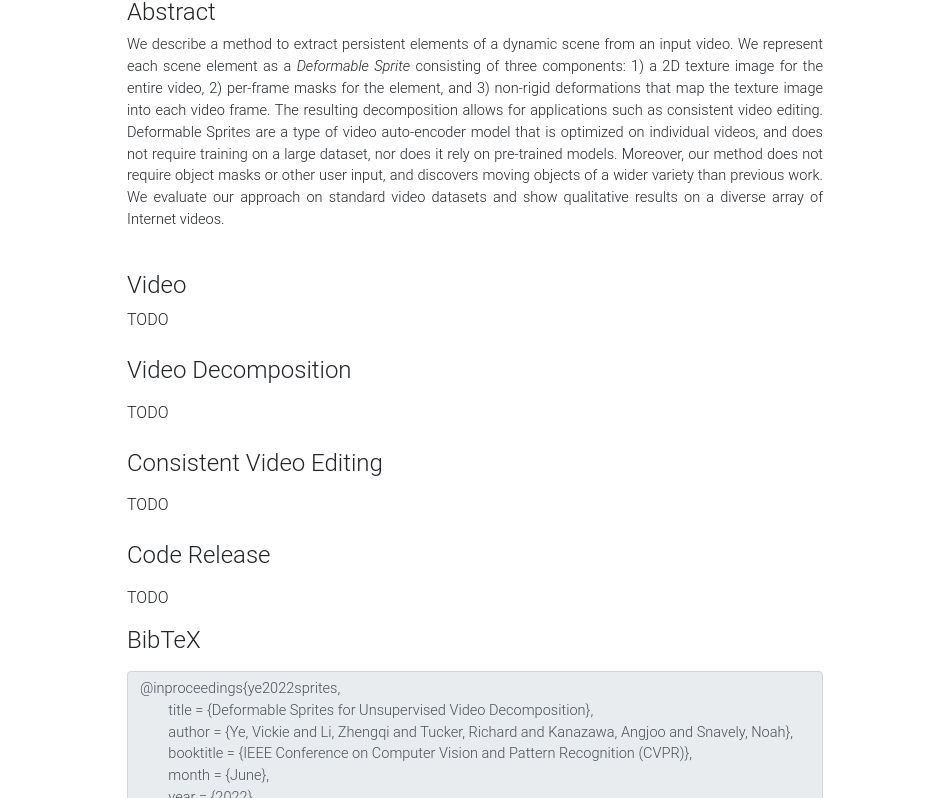
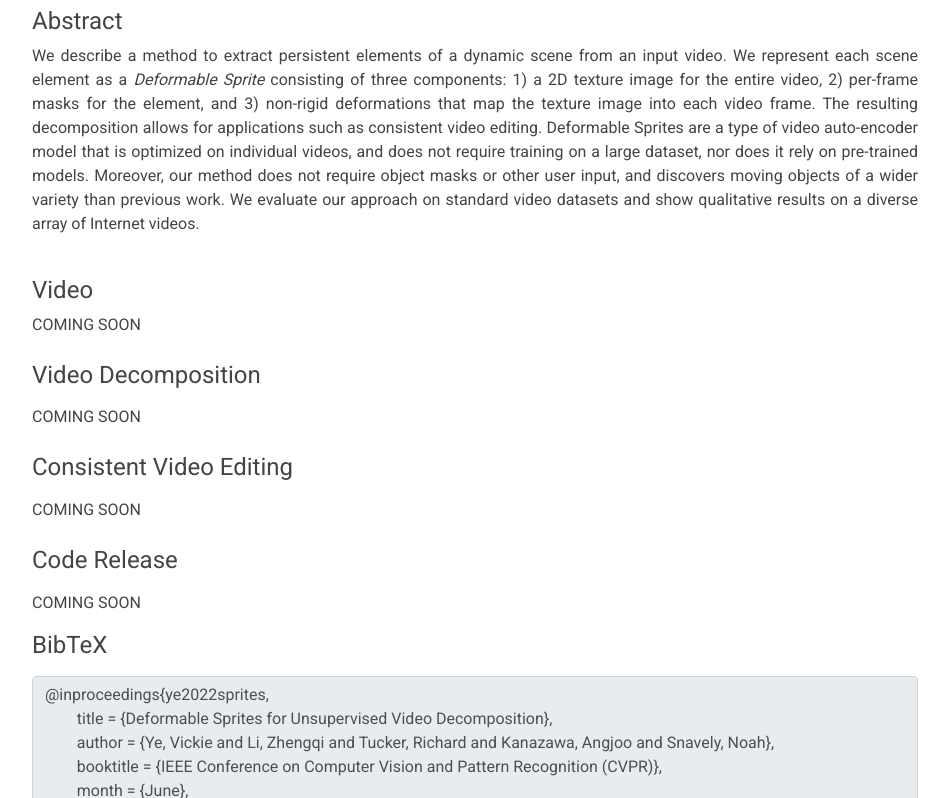
Before and after one commit to deformable-sprites/deformable-sprites.github.io, a plain HTML site: page index.html in a window 1280 px wide. Shown: the part 385-1183 px from the top of the page, without its empty margins (165-1114 px from the left). Drawn offline with nearby package versions, Linux system fonts and the light colour scheme.

Commit message:
updating css

```diff
--- a/css/style.css
+++ b/css/style.css
@@ -1,26 +1,27 @@
 body {
     font-family: 'Roboto', sans-serif;
-    font-weight: 300;
+    color: #444;
 }
 
-h2,
-h3,
-h4,
-h5,
-h6,
-.form-control,
-small {
-    font-weight: 300;
+a {
+  color: #1A69D3;
+  text-decoration: none;
 }
-
-p,
-.form-control,
-li {
-    font-size: 0.91em
+a:hover {
+  color: #5D91D8;
+}
+a:active {
+  color: #5D91D8;
+}
+.header {
+    color: #444;
+}
+.row {
+      display: flex;
 }
 
 #bibtex {
-    height: 13em
+    height: 12em
 }
 
 #paper-title h3 small {
@@ -126,18 +127,18 @@ body>.container>.row>div.grey-container {
 
 @media only screen and (max-width: 992px) {
     #teaser-one .row>div>.row {
-        padding: 0 55px
+        padding: 0 45px
     }
 }
 
 @media only screen and (max-width: 768px) {
     #teaser-one .row>div>.row {
-        padding: 0 75px
+        padding: 0 65px
     }
 }
 
 @media only screen and (max-width: 576px) {
     #teaser-one .row>div>.row {
-        padding: 0 35px
+        padding: 0 25px
     }
 }
--- a/index.html
+++ b/index.html
@@ -7,7 +7,9 @@
   <meta property="og:url" content="https://deformable-sprites.github.io/">
   <meta property="og:type" content="website">
   <meta property="og:title" content="Deformable Sprites for Unsupervised Video Decomposition">
+  <!--
   <meta property='og:video' content='https://www.youtube.com/embed/oXUf6anNAtc'/>
+  -->
   <meta property="og:description" content="Decomposing a video into its dynamic scene components.">
   <meta name="twitter:card" content="summary_large_image">
   <meta name="twitter:creator" content="@vickie_ye_">
@@ -23,6 +25,7 @@
 
   <!-- Bootstrap core CSS -->
   <link rel="stylesheet" href="https://maxcdn.bootstrapcdn.com/bootstrap/4.4.0/css/bootstrap.min.css" crossorigin="anonymous">
+  <link rel="stylesheet" href="https://fonts.googleapis.com/css?family=Roboto:400,700">
   <link rel="stylesheet" href="css/style.css">
   <link rel="preconnect" href="https://fonts.gstatic.com">
 
@@ -103,7 +106,7 @@
         </div>
 
     <div class="row mb-3 pt-2">
-        <div class="col-md-8 mx-auto">
+        <div class="col-md-10 mx-auto">
             <h4>Abstract</h4>
             <p class="text-justify">
                 We describe a method to extract persistent elements of a dynamic scene from an input video.
@@ -118,9 +121,9 @@
     </div>
 
 	<div class="row mb-3 pt-2">
-		<div class="col-md-8 mx-auto">
+		<div class="col-md-10 mx-auto">
 			<h4>Video</h4>
-            TODO
+            COMING SOON
             <!--
 			<div class="embed-responsive embed-responsive-16by9 pb-3">
 				<iframe class="embed-responsive-item"
@@ -135,28 +138,28 @@
 	</div>
 
 	<div class="row mb-3 pt-2">
-		<div class="col-md-8 mx-auto">
+		<div class="col-md-10 mx-auto">
 			<h4 class="pb-2">Video Decomposition</h3>
-			TODO
+            COMING SOON
 		</div>
 	</div>
 
 	<div class="row mb-3 pt-2">
-		<div class="col-md-8 mx-auto">
+		<div class="col-md-10 mx-auto">
 			<h4 class="pb-2">Consistent Video Editing</h3>
-			TODO
+            COMING SOON
 		</div>
 	</div>
 
 	<div class="row mb-3 pt-2">
-		<div class="col-md-8 mx-auto">
+		<div class="col-md-10 mx-auto">
 			<h4 class="pb-2">Code Release</h3>
-			TODO
+            COMING SOON
 		</div>
 	</div>
 
     <div class="row mb-4">
-        <div class="col-md-8 mx-auto">
+        <div class="col-md-10 mx-auto">
             <h4 class="mb-3">BibTeX</h4>
             <textarea id="bibtex" class="form-control" readonly>@inproceedings{ye2022sprites,
 	title = {Deformable Sprites for Unsupervised Video Decomposition},
```
